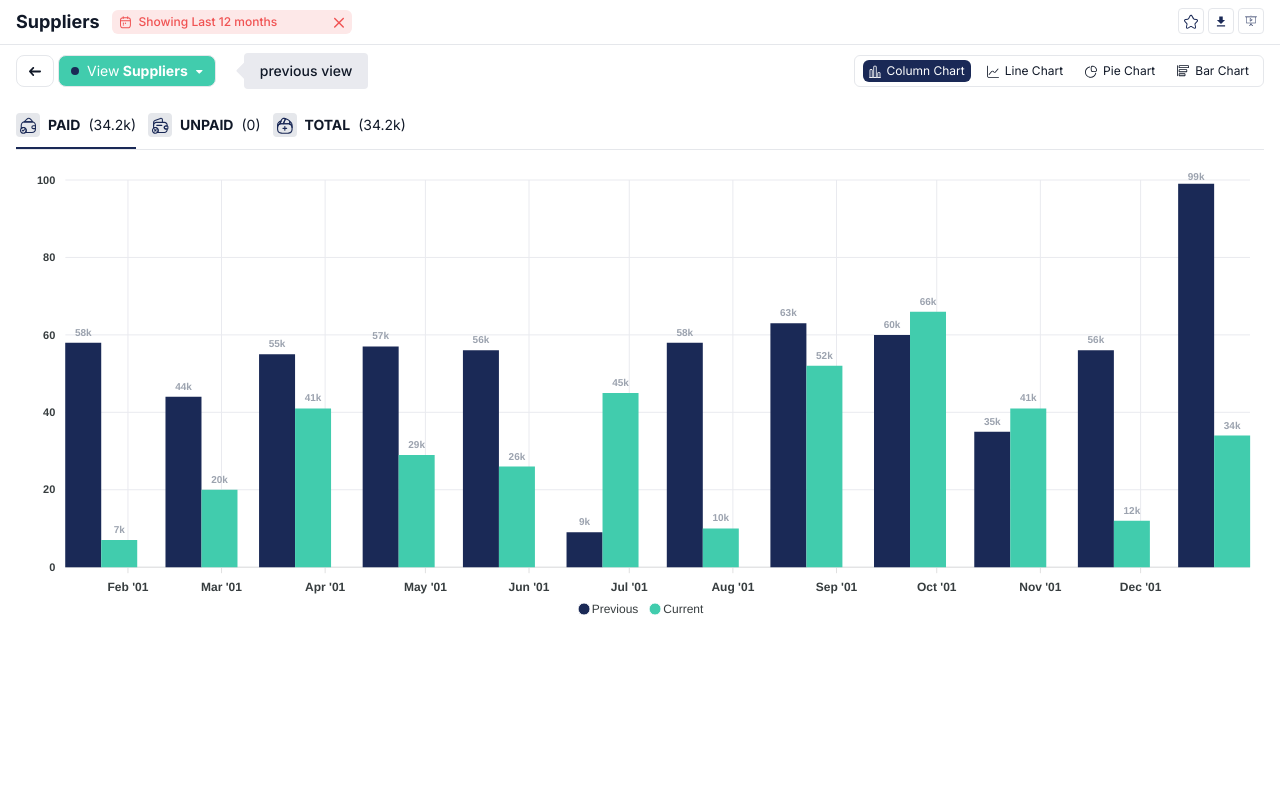
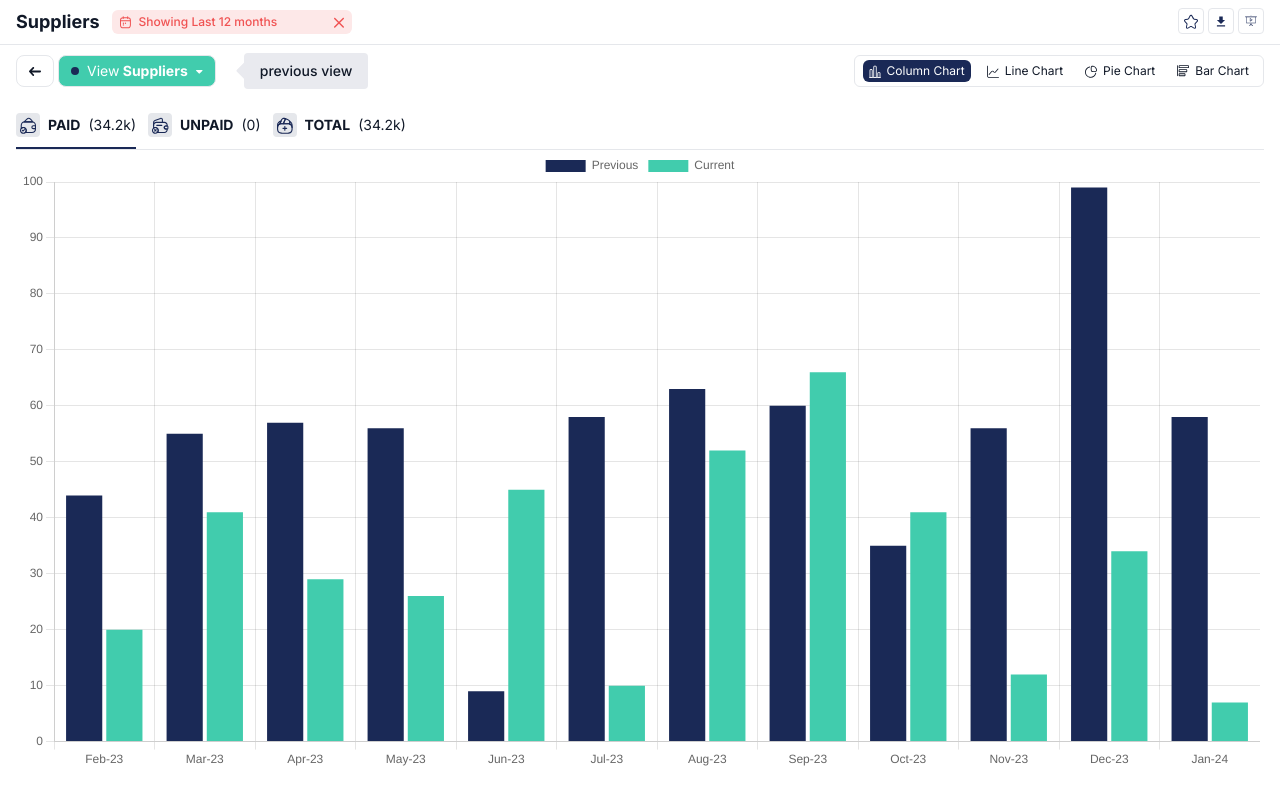
Before and after one commit to SaqibSyed1014/vizzi-dashboard, a Next.js app: page /dashboard in a window 1280 px wide. Built offline with nearby package versions, Linux system fonts and the light colour scheme.

Commit message:
chartjs added

```diff
--- a/package.json
+++ b/package.json
@@ -9,12 +9,14 @@
     "lint": "next lint"
   },
   "dependencies": {
+    "@builder.io/partytown": "^0.10.2",
     "@headlessui/react": "^2.1.8",
     "@next/bundle-analyzer": "^14.2.14",
     "@radix-ui/react-popover": "^1.1.1",
     "@radix-ui/react-slot": "^1.1.0",
     "@tippyjs/react": "^4.2.6",
     "apexcharts": "^3.53.0",
+    "chart.js": "^4.4.4",
     "class-variance-authority": "^0.7.0",
     "clsx": "^2.1.1",
     "date-fns": "^2.28.0",
@@ -23,6 +25,7 @@
     "next": "14.2.13",
     "react": "^18.3.1",
     "react-apexcharts": "^1.4.1",
+    "react-chartjs-2": "^5.2.0",
     "react-day-picker": "^8.10.1",
     "react-dom": "^18",
     "tailwind-merge": "^2.5.2",
--- a/src/app/dashboard/page.tsx
+++ b/src/app/dashboard/page.tsx
@@ -35,6 +35,7 @@ const MenuItem = dynamic(() => import('@headlessui/react').then(mod => mod.MenuI
 interface ChartSeries {
     name: string
     data: number[]
+    bgColor: string
 }
 export default function Dashboard() {
     const chartTypes = [
@@ -81,11 +82,13 @@ export default function Dashboard() {
     const paidStats :ChartSeries[] = [
             {
                 name: 'Previous',
-                data: [44, 55, 57, 56, 9, 58, 63, 60, 35,  56, 99, 58]
+                data: [44, 55, 57, 56, 9, 58, 63, 60, 35,  56, 99, 58],
+                bgColor: '#1A2956'
             },
             {
                 name: 'Current',
-                data: [20, 41, 29, 26, 45, 10, 52, 66, 41, 12, 34, 7]
+                data: [20, 41, 29, 26, 45, 10, 52, 66, 41, 12, 34, 7],
+                bgColor: '#41CCAD'
             }
         ]
 
--- a/src/components/DashboardBarChart.tsx
+++ b/src/components/DashboardBarChart.tsx
@@ -1,11 +1,20 @@
 import React from "react";
 import dynamic from "next/dynamic";
-const ApexChart = dynamic(() => import("react-apexcharts"), { ssr: false });
-import { ApexOptions } from "apexcharts";
+// const BarChart = dynamic(() => import("react-chartjs-2").then((mod) => mod.Bar), { ssr: false });
+import { Bar } from "react-chartjs-2";
+import { Chart as ChartJS, CategoryScale, LinearScale, BarElement, PointElement, Legend, Tooltip } from "chart.js";
+// import { ApexOptions } from "apexcharts";
 import { useRouter } from "next/navigation";
 
+ChartJS.register(
+    LinearScale,
+    CategoryScale,
+    BarElement,
+    PointElement, Legend, Tooltip
+)
+
 interface ChartProps {
-    series: { name: string, data: number[] }[]
+    series: { name: string, data: number[], bgColor: string }[]
 }
 
 export const DashboardBarChart :React.FC<ChartProps> = ({ series }) => {
@@ -16,7 +25,7 @@ export const DashboardBarChart :React.FC<ChartProps> = ({ series }) => {
             fontWeight: 800
         }
     }
-    const options :ApexOptions = {
+    const options = {
         chart: {
             height: '100px',
             width: '100%',
@@ -121,12 +130,19 @@ export const DashboardBarChart :React.FC<ChartProps> = ({ series }) => {
         }
     };
 
+    const data = {
+        labels:  ['Feb-23', 'Mar-23', 'Apr-23', 'May-23', 'Jun-23', 'Jul-23', 'Aug-23', 'Sep-23', 'Oct-23', 'Nov-23', 'Dec-23', 'Jan-24'],
+        datasets: series.map((item) => ({
+            label: item.name,
+            data: item.data,
+            tension: 0.1,
+            backgroundColor: item.bgColor
+        }))
+    };
+
     return (
-            <ApexChart
-                type="bar"
-                options={options}
-                series={options.series}
-                height="100%"
+            <Bar
+                data={data}
             />
     )
 }
```
